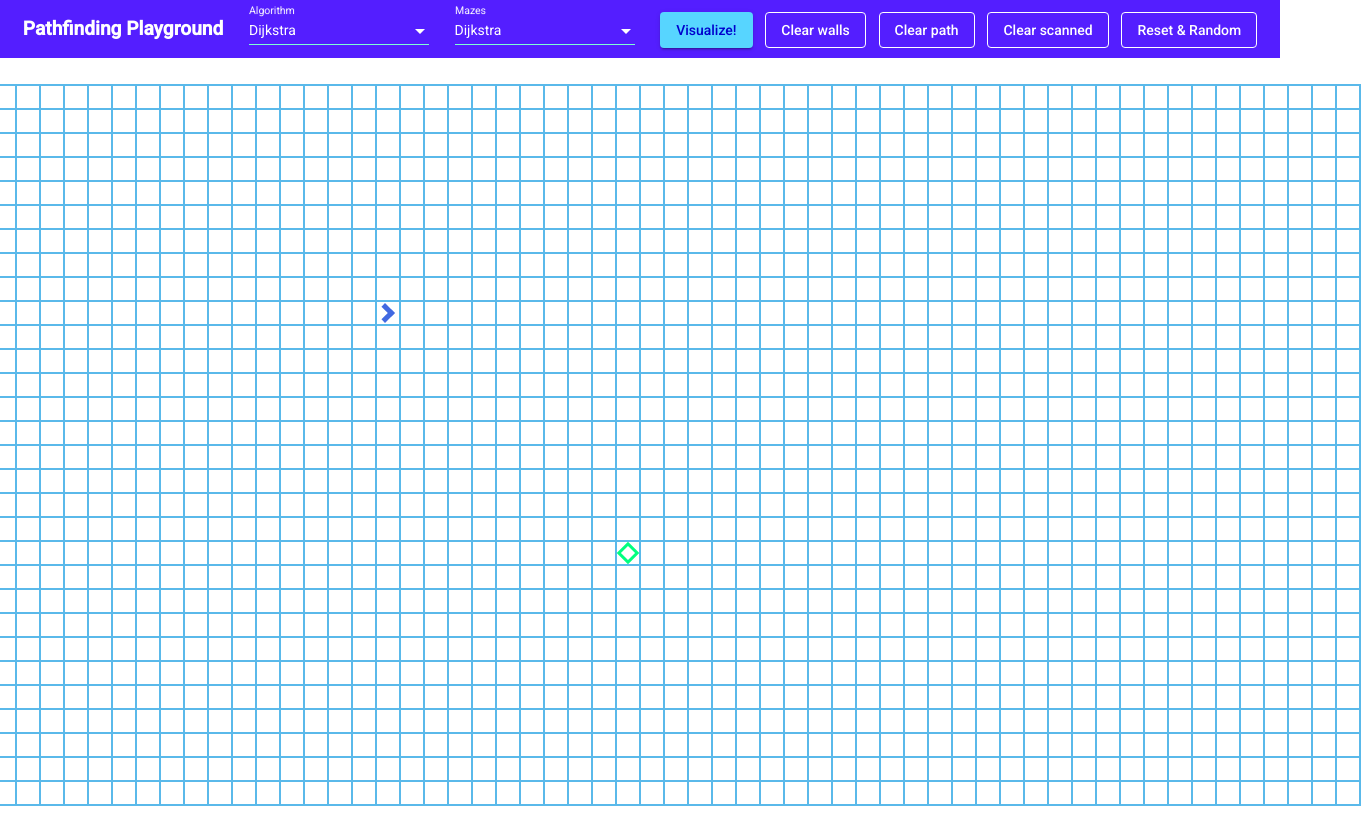
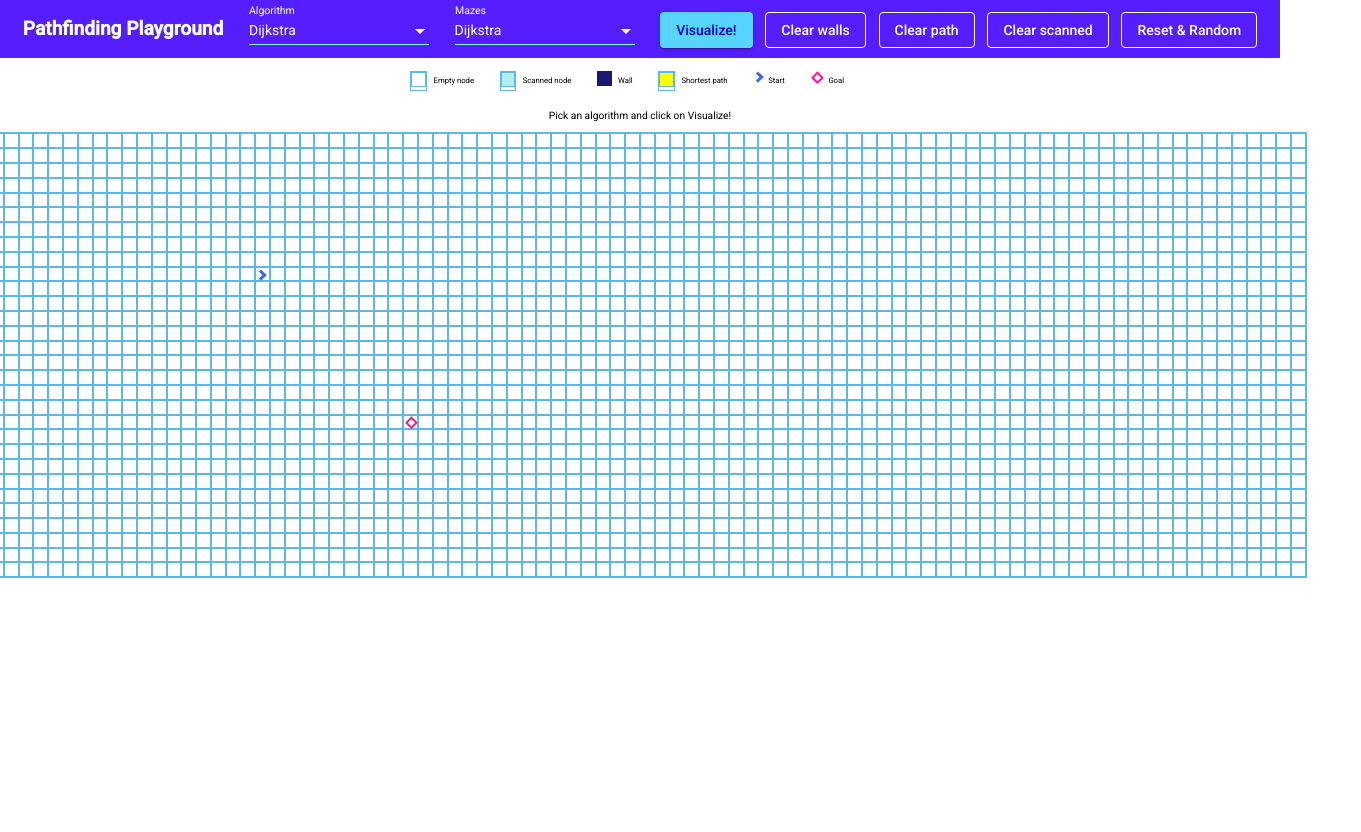
Before and after one commit to joaquimgamero/pathfinding-visualizer, an Angular app: page / in a window 1280 px wide. Shown: the whole page, 1361 px wide, since content can reach past the window. After the commit the page ends 800 px from the top, so only its background shows below. Built offline with nearby package versions, Linux system fonts and the light colour scheme; a web font is replaced by a local one.

Commit message:
Added legend component

```diff
--- a/src/app/app.component.css
+++ b/src/app/app.component.css
@@ -18,5 +18,5 @@
 .grid {
     display: flex;
     justify-content: center;
-    padding: 2vw;
+    padding: 0 2vw 2vw 2vw;
 }
--- a/src/app/app.component.html
+++ b/src/app/app.component.html
@@ -1,3 +1,3 @@
 <header [title]="title" class="header"></header>
-
-<grid [width]="60" [height]="30" class="grid"></grid>
+<legend></legend>
+<grid [width]="90" [height]="30" class="grid"></grid>
--- a/src/app/app.module.ts
+++ b/src/app/app.module.ts
@@ -10,13 +10,15 @@ import { BrowserAnimationsModule } from '@angular/platform-browser/animations';
 import { MatSelectModule } from '@angular/material/select';
 import { MatFormFieldModule } from '@angular/material/form-field';
 import { MatButtonModule } from '@angular/material/button';
+import { LegendComponent } from './legend/legend.component';
 
 @NgModule({
   declarations: [
     AppComponent,
     GridComponent,
     NodeComponent,
-    HeaderComponent
+    HeaderComponent,
+    LegendComponent
   ],
   imports: [
     BrowserModule,
--- a/src/app/grid/node/node.component.css
+++ b/src/app/grid/node/node.component.css
@@ -1,10 +1,13 @@
 .node {
-    width: 20px;
-    height: 20px;
+    width: 1vw;
+    height: 1vw;
     border: 0.5px solid;
     float: left;
     font-size: 5px;
-    padding: 1px;
+    /* padding: 1px; */
+    -webkit-transition: background-color 250ms linear;
+    -ms-transition: background-color 250ms linear;
+    transition: background-color 250ms linear;
 }
 
 .border-color-obstacle {
@@ -15,38 +18,13 @@
     border-color: var(--grid-color);
 }
 
-.start-node-icon {
-    border: solid royalblue;
-    border-width: 0 5px 5px 0;
-    display: inline-block;
-    padding: 3px;
-    margin-top: 3px;
-    width: 5px;
-    height: 5px;
-    padding: 2px;
-}
-
-.end-node-icon {
-    border: solid 3px springgreen;
-    display: inline-block;
-    margin-top: 2px;
-    width: 6px;
-    height: 6px;
-    padding: 2px;
-    margin-left: 2px;
-}
-
 .has-been-checked {
     background-color: paleturquoise;
-    -webkit-transition: background-color 500ms linear;
-    -ms-transition: background-color 500ms linear;
     transition: background-color 500ms linear;
 }
 
 .route {
     background-color: yellow;
-    -webkit-transition: background-color 500ms linear;
-    -ms-transition: background-color 500ms linear;
     transition: background-color 500ms linear;
 }
 
@@ -54,25 +32,3 @@
 .obstacle {
     background-color: var(--obstacle-color);
 }
-
-/* ------------ Directions ------------ */
-
-.right {
-    transform: rotate(-45deg);
-    -webkit-transform: rotate(-45deg);
-}
-
-.left {
-    transform: rotate(135deg);
-    -webkit-transform: rotate(135deg);
-}
-
-.up {
-    transform: rotate(-135deg);
-    -webkit-transform: rotate(-135deg);
-}
-
-.down {
-    transform: rotate(45deg);
-    -webkit-transform: rotate(45deg);
-}
--- /dev/null
+++ b/src/app/legend/legend.component.css
@@ -0,0 +1,63 @@
+.legend {
+    padding: 1vw;
+    width: -webkit-fill-available;
+    font-size: 0.6vw;
+    display: inline-flex;
+    align-content: center;
+    align-items: center;
+    justify-content: center;
+}
+
+.nodes {
+    display: flex;
+    text-align: center;
+}
+
+.node-description {
+    margin-right: 2vw;
+}
+
+.legend-node {
+    margin-right: 0.5vw;
+    border: 1.2px solid var(--grid-color);
+}
+
+.legend-obstacle-node {
+    margin-right: 0.5vw;
+    border: none;
+}
+
+.legend-start-node-icon {
+    display: inline-block;
+    width: 0.1vw;
+    height: 0.1vw;
+    border: solid royalblue;
+    border-width: 0 0.25vw 0.25vw 0;
+    margin-left: 0.05vw;
+    margin-top: 0.18vw;
+    padding: 0.15vw;
+}
+
+.legend-end-node-icon {
+    border: solid 0.17vw deeppink;
+    display: inline-block;
+    margin-top: 0.18vw;
+    width: 0.1vw;
+    height: 0.1vw;
+    padding: 2px;
+    margin-left: 0.18vw;
+}
+
+.pick-up {
+    width: -webkit-fill-available;
+    font-size: 0.8vw;
+    margin-bottom: 0.5vw;
+    display: inline-flex;
+    align-content: center;
+    align-items: center;
+    justify-content: center;
+}
+
+.core-nodes {
+    margin-right: 0.5vw;
+}
--- /dev/null
+++ b/src/app/legend/legend.component.html
@@ -0,0 +1,19 @@
+<div class="legend">
+    <div class="nodes">
+        <node [node]="emptyNode" class="legend-node"></node>
+        <div class="node-description">Empty node</div>
+        <node [node]="scannedNode" class="legend-node"></node>
+        <div class="node-description">Scanned node</div>
+        <node [node]="obstacleNode" class="legend-obstacle-node"></node>
+        <div class="node-description">Wall</div>
+        <node [node]="pathNode" class="legend-node"></node>
+        <div class="node-description">Shortest path</div>
+        <div class="start-node-icon right core-nodes"></div>
+        <div class="node-description">Start</div>
+        <div class="end-node-icon right core-nodes"></div>
+        <div class="node-description">Goal</div>
+    </div>
+</div>
+<div class="pick-up">
+    <div>Pick an algorithm and click on Visualize!</div>
+</div>
--- /dev/null
+++ b/src/app/legend/legend.component.ts
@@ -0,0 +1,29 @@
+import { Component, OnInit } from '@angular/core';
+import { Node } from '../models/node';
+import { NodeType } from '../enums/nodeType.enum';
+
+@Component({
+  selector: 'legend',
+  templateUrl: './legend.component.html',
+  styleUrls: ['./legend.component.css']
+})
+export class LegendComponent implements OnInit {
+  emptyNode: Node;
+  scannedNode: Node;
+  obstacleNode: Node;
+  pathNode: Node;
+
+  constructor() { }
+
+  ngOnInit(): void {
+    this.emptyNode = new Node(0, 0);
+    this.scannedNode = new Node(0, 0);
+    this.obstacleNode = new Node(0, 0);
+    this.pathNode = new Node(0, 0);
+
+    this.scannedNode.hasBeenChecked = true;
+    this.obstacleNode.toggleType(NodeType.Obstacle);
+    this.pathNode.isRoute = true;
+  }
+
+}
--- a/src/app/models/node.ts
+++ b/src/app/models/node.ts
@@ -53,6 +53,12 @@ export class Node {
                     this.type = this.type == NodeType.Empty ? NodeType.Obstacle : NodeType.Empty;
                 }
                 break;
+            case NodeType.Start:
+                this.type = NodeType.Start;
+                break;
+            case NodeType.Finish:
+                this.type = NodeType.Finish;
+                break;
             default:
                 break;
         }
--- a/src/styles.css
+++ b/src/styles.css
@@ -18,7 +18,6 @@ button {
     display: inline-block;
     font-size: 1vw;
 }
-
 
 mat-form-field.mat-form-field {
     color:white;
@@ -50,3 +49,48 @@ mat-form-field span.mat-form-field-label-wrapper label {
 .mat-form-field.mat-focused .mat-select-arrow {
     color: white;
 }
+
+/* Nodes */
+
+.start-node-icon {
+    display: inline-block;
+    width: 0.1vw;
+    height: 0.1vw;
+    border: solid royalblue;
+    border-width: 0 0.25vw 0.25vw 0;
+    margin-left: 0.05vw;
+    margin-top: 0.18vw;
+    padding: 0.15vw;
+}
+
+.end-node-icon {
+    border: solid 0.17vw deeppink;
+    display: inline-block;
+    margin-top: 0.18vw;
+    width: 0.1vw;
+    height: 0.1vw;
+    padding: 2px;
+    margin-left: 0.18vw;
+}
+
+/* Directions */
+
+.right {
+    transform: rotate(-45deg);
+    -webkit-transform: rotate(-45deg);
+}
+
+.left {
+    transform: rotate(135deg);
+    -webkit-transform: rotate(135deg);
+}
+
+.up {
+    transform: rotate(-135deg);
+    -webkit-transform: rotate(-135deg);
+}
+
+.down {
+    transform: rotate(45deg);
+    -webkit-transform: rotate(45deg);
+}
```
Also changed, not shown: 1 other file (tests, documents, lock files or other folders).
